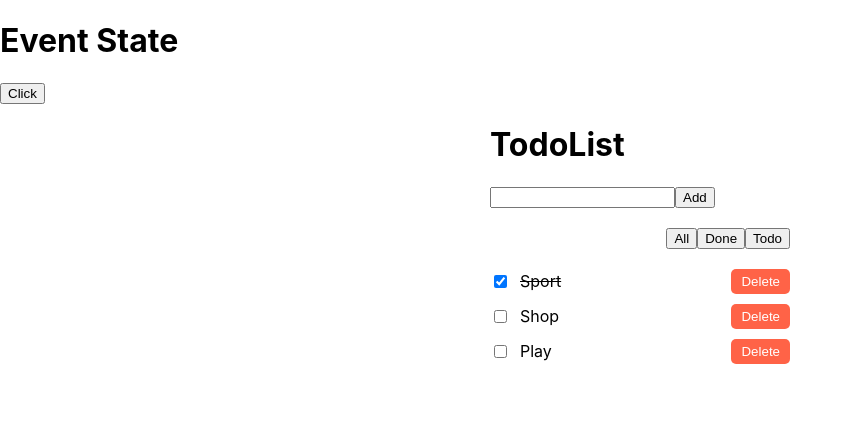
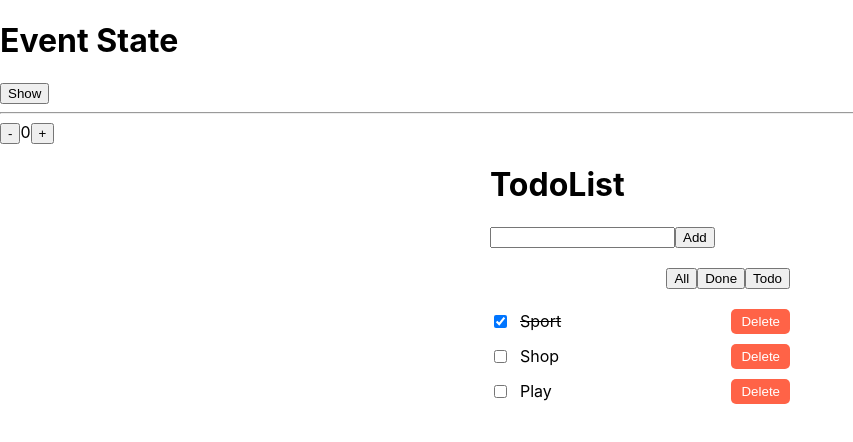
Before and after one commit to kudriashova-ag/react-app-PV421, a React (Create React App) app: page / in a window 1280 px wide. Shown: the top 442 px of the page, without its empty margins (0-853 px from the left). Built offline with nearby package versions, Linux system fonts and the light colour scheme.

Commit message:
TaskList. State. Props

```diff
--- a/src/App.js
+++ b/src/App.js
@@ -7,6 +7,7 @@ function App() {
     <div>
       {/* <First /> */}
       <EventState />
+
       <TodoList />
     </div>
   );
--- a/src/components/Example/EventState.jsx
+++ b/src/components/Example/EventState.jsx
@@ -1,15 +1,27 @@
-import React from 'react';
+import React, { useState } from 'react';
 
 const EventState = () => {
-    const clickHandler = (message) => console.log(message);
-
+    // стан, ф-ція для зміни стану
+    // при зміні стану викликається рендер компоненту
+    const [count, setCount] = useState(0);
+    const [visible, setVisible] = useState(false);
+    const increment = () => setCount( count + 1)
+    const decrement = () => setCount(count - 1)
 
     return (
-        <div>
-            <h1>Event State</h1>
+      <div>
+        <h1>Event State</h1>
 
-            <button onClick={() => clickHandler('hello')}>Click</button>
-        </div>
+        <button onClick={() => setVisible(!visible)}>Show</button>
+        {visible && <div>Lorem, ipsum dolor.</div>}
+
+        <hr />
+
+        <button onClick={decrement}>-</button>
+            {count}
+        <button onClick={increment}>+</button>
+
+      </div>
     );
 }
 
--- a/src/components/ToDo/AddForm.jsx
+++ b/src/components/ToDo/AddForm.jsx
@@ -1,12 +1,31 @@
-import React from 'react';
+import React, { useState } from "react";
 
-const AddForm = () => {
-    return (
-        <div>
-            <input type="text" />
-            <button>Add</button>
-        </div>
-    );
-}
+const AddForm = ({ addTask }) => {
+  const [title, setTitle] = useState("");
+  const [error, setError] = useState(false);
+
+    const clickHandler = () => {
+        if (!title.trim()) {
+            setError(true);
+            return;
+        }
+
+        addTask(title);
+        setError(false);
+        setTitle('');
+  };
+
+  return (
+    <div>
+      <input
+        type="text"
+        value={title}
+        onChange={(e) => setTitle(e.target.value)}
+      />
+      <button onClick={clickHandler}>Add</button>
+      {error && <div style={{ color: "red" }}>Title is required</div>}
+    </div>
+  );
+};
 
 export default AddForm;
--- a/src/components/ToDo/Task.jsx
+++ b/src/components/ToDo/Task.jsx
@@ -1,12 +1,12 @@
 import React from 'react';
 
-const Task = ({ task }) => {
+const Task = ({ task, deleteTask }) => {
 
     return (
       <div className="task">
         <input type="checkbox" defaultChecked={task.done} />
         <span className={task.done ? "done" : ""}>{task.title}</span>
-        <button className="delete-btn">Delete</button>
+        <button className="delete-btn" onClick={() => deleteTask(task.id)}>Delete</button>
       </div>
     );
 }
--- a/src/components/ToDo/TodoList.jsx
+++ b/src/components/ToDo/TodoList.jsx
@@ -1,21 +1,33 @@
-import React from 'react';
-import AddForm from './AddForm';
-import Filters from './Filters';
-import Task from './Task';
-import './ToDo.css';
-import tasks from './TasksData';
+import React, { useState } from "react";
+import AddForm from "./AddForm";
+import Filters from "./Filters";
+import Task from "./Task";
+import "./ToDo.css";
+import tasks from "./TasksData";
 
 const TodoList = () => {
-    return (
-      <div className="todo-list">
-        <h1>TodoList</h1>
-        <AddForm />
-        <Filters />
+  const [taskList, setTaskList] = useState(tasks);
+  const addTask = (title) => {
+    setTaskList([...taskList, { id: new Date().getTime(), title, done: false }]);
+  };
 
-        { tasks.map(task => <Task task={task} key={task.id} />) }
+  const deleteTask = (id) => {
+    setTaskList(taskList.filter((task) => task.id !== id));
+  }
 
-      </div>
-    );
-}
+
+
+  return (
+    <div className="todo-list">
+      <h1>TodoList</h1>
+      <AddForm addTask={addTask} />
+      <Filters />
+
+      {taskList.map((task) => (
+        <Task task={task} key={task.id} deleteTask={deleteTask} />
+      ))}
+    </div>
+  );
+};
 
 export default TodoList;
```
